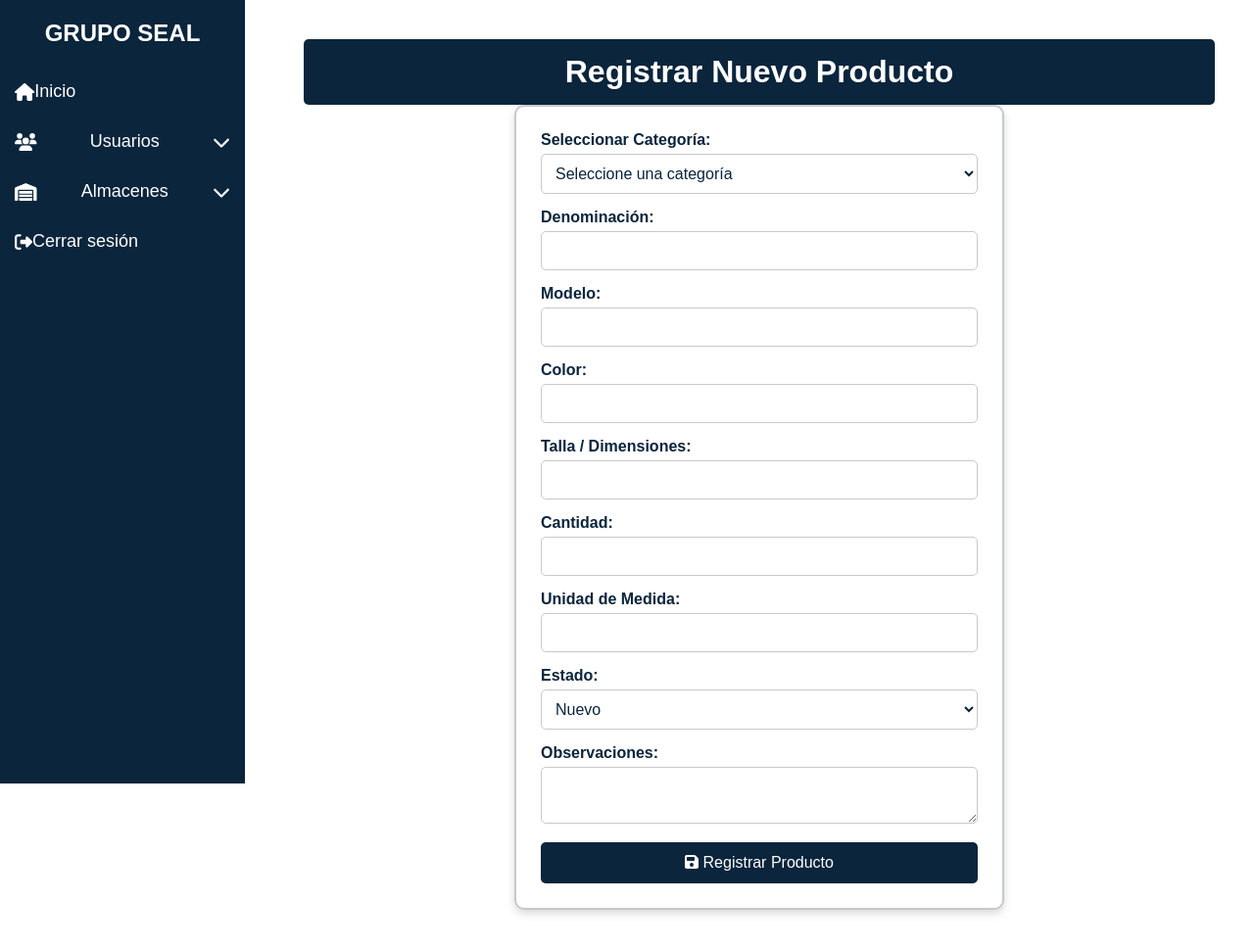
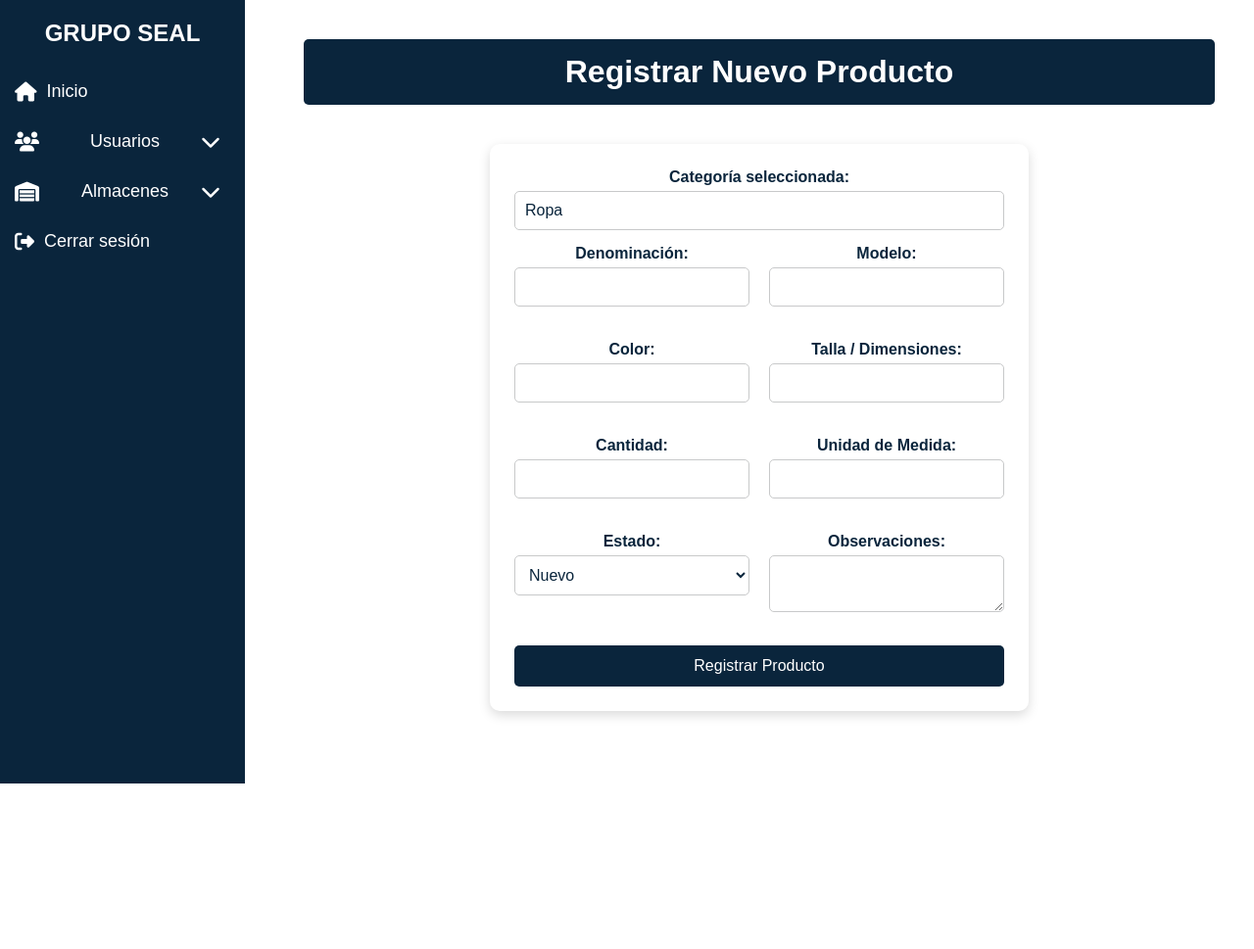
Before and after one commit to BrSilvinha/comseproa_inventory, a PHP site: page /almacenes/registrar_producto.php?almacen_id=4&categoria_id=1 in a window 1280 px wide. Shown: the whole page at 98% size. After the commit the page ends 800 px from the top, so only its background shows below. Run offline with PHP 8.4, Linux system fonts and the light colour scheme; a user stored in the database is signed in; tables that the repository leaves empty hold one stand-in row (values such as "Sample post").

Commit message:
Agregar validación de categoría en el registro de productos y mejorar el estilo del formulario

```diff
--- a/almacenes/registrar_producto.php
+++ b/almacenes/registrar_producto.php
@@ -7,31 +7,41 @@ if (!isset($_SESSION["user_id"])) {
     exit();
 }
 
-require_once "../config/database.php";
+require_once "../config/database.php"; // Conectar a la base de datos
 
-// Verificar si se proporcionó almacén
-if (!isset($_GET['almacen_id']) || !filter_var($_GET['almacen_id'], FILTER_VALIDATE_INT)) {
-    die("Datos no válidos.");
+// Verificar si se proporcionó almacén y categoría en la URL
+if (!isset($_GET['almacen_id']) || !filter_var($_GET['almacen_id'], FILTER_VALIDATE_INT) ||
+    !isset($_GET['categoria_id']) || !filter_var($_GET['categoria_id'], FILTER_VALIDATE_INT)) {
+    die("⚠️ Datos no válidos.");
 }
 
 $almacen_id = $_GET['almacen_id'];
+$categoria_id = $_GET['categoria_id'];
+
+// Definir el nombre de la categoría
+$categorias = [
+    1 => "Ropa",
+    2 => "Accesorios de seguridad",
+    3 => "Kebras y fundas nuevas"
+];
+
+$nombre_categoria = $categorias[$categoria_id] ?? "Desconocida";
 
 $mensaje = "";
 $error = "";
 
+// Manejo del formulario
 if ($_SERVER["REQUEST_METHOD"] == "POST") {
-    if (!empty($_POST["nombre"]) && !empty($_POST["cantidad"]) && !empty($_POST["unidad_medida"]) && !empty($_POST["estado"])) {
-        $nombre = trim($_POST["nombre"]);
+    $nombre = trim($_POST["nombre"] ?? '');
     $modelo = trim($_POST["modelo"] ?? '');
     $color = trim($_POST["color"] ?? '');
     $talla_dimensiones = trim($_POST["talla_dimensiones"] ?? '');
-        $cantidad = intval($_POST["cantidad"]);
-        $unidad_medida = trim($_POST["unidad_medida"]);
-        $estado = trim($_POST["estado"]);
+    $cantidad = isset($_POST["cantidad"]) ? intval($_POST["cantidad"]) : 0;
+    $unidad_medida = trim($_POST["unidad_medida"] ?? '');
+    $estado = trim($_POST["estado"] ?? '');
     $observaciones = trim($_POST["observaciones"] ?? '');
-        $categoria_id = intval($_POST["categoria"]);
 
-        // Insertar el producto en la base de datos
+    if (!empty($nombre) && $cantidad > 0 && !empty($unidad_medida) && !empty($estado)) {
         $sql = "INSERT INTO productos (nombre, modelo, color, talla_dimensiones, cantidad, unidad_medida, estado, observaciones, almacen_id, categoria_id)
                 VALUES (?, ?, ?, ?, ?, ?, ?, ?, ?, ?)";
         $stmt = $conn->prepare($sql);
@@ -48,7 +58,7 @@ if ($_SERVER["REQUEST_METHOD"] == "POST") {
             $error = "❌ Error en la consulta SQL: " . $conn->error;
         }
     } else {
-        $error = "⚠️ Todos los campos obligatorios deben llenarse.";
+        $error = "⚠️ Todos los campos obligatorios deben llenarse correctamente.";
     }
 }
 ?>
@@ -60,11 +70,11 @@ if ($_SERVER["REQUEST_METHOD"] == "POST") {
     <meta name="viewport" content="width=device-width, initial-scale=1.0">
     <title>Registrar Producto - COMSEPROA</title>
     <link rel="stylesheet" href="../assets/css/styles-dashboard.css">
+    <link rel="stylesheet" href="../assets/css/styles-productos.css">
     <link rel="stylesheet" href="../assets/css/styles-registrar-producto.css">
-    <script src="https://cdnjs.cloudflare.com/ajax/libs/font-awesome/6.4.2/js/all.min.js"></script>
+    <link rel="stylesheet" href="https://cdnjs.cloudflare.com/ajax/libs/font-awesome/6.4.2/css/all.min.css">
 </head>
 <body>
-
 <!-- Menú Lateral -->
 <nav class="sidebar">
     <h2>GRUPO SEAL</h2>
@@ -97,86 +107,87 @@ if ($_SERVER["REQUEST_METHOD"] == "POST") {
         <li><a href="../logout.php"><i class="fas fa-sign-out-alt"></i> Cerrar sesión</a></li>
     </ul>
 </nav>
-<!-- Contenido Principal -->
+
 <div class="main-content">
     <h1>Registrar Nuevo Producto</h1>
-
     <?php if (!empty($mensaje)): ?>
-        <p class="message"><?php echo $mensaje; ?></p>
+        <p class="message"> <?php echo $mensaje; ?> </p>
     <?php endif; ?>
     <?php if (!empty($error)): ?>
-        <p class="error"><?php echo $error; ?></p>
+        <p class="error"> <?php echo $error; ?> </p>
     <?php endif; ?>
 
     <div class="form-container">
     <form action="" method="POST">
-            <label for="categoria">Seleccionar Categoría:</label>
-            <select id="categoria" name="categoria" required onchange="mostrarCampos()">
-                <option value="">Seleccione una categoría</option>
-                <option value="1">Ropa</option>
-                <option value="2">Accesorios de seguridad</option>
-                <option value="3">Kebras y fundas nuevas</option>
-            </select>
+        <label>Categoría seleccionada:</label>
+        <input type="text" value="<?php echo htmlspecialchars($nombre_categoria); ?>" readonly>
+        <input type="hidden" name="categoria" value="<?php echo $categoria_id; ?>">
 
+        <div class="form-grid">
+            <div class="form-group">
                 <label for="nombre">Denominación:</label>
                 <input type="text" id="nombre" name="nombre" required>
+            </div>
 
-            <div id="campo-modelo">
+            <?php if ($categoria_id == 1 || $categoria_id == 2): ?>
+            <div class="form-group">
                 <label for="modelo">Modelo:</label>
                 <input type="text" id="modelo" name="modelo">
             </div>
+            <?php endif; ?>
 
-            <div id="campo-color">
+            <div class="form-group">
                 <label for="color">Color:</label>
                 <input type="text" id="color" name="color">
             </div>
 
-            <div id="campo-talla">
+            <div class="form-group">
                 <label for="talla_dimensiones">Talla / Dimensiones:</label>
                 <input type="text" id="talla_dimensiones" name="talla_dimensiones">
             </div>
 
+            <div class="form-group">
                 <label for="cantidad">Cantidad:</label>
-            <input type="number" id="cantidad" name="cantidad" required>
+                <input type="number" id="cantidad" name="cantidad" min="1" required>
+            </div>
 
+            <div class="form-group">
                 <label for="unidad_medida">Unidad de Medida:</label>
                 <input type="text" id="unidad_medida" name="unidad_medida" required>
+            </div>
 
+            <div class="form-group">
                 <label for="estado">Estado:</label>
                 <select id="estado" name="estado" required>
                     <option value="Nuevo">Nuevo</option>
                     <option value="Usado">Usado</option>
                     <option value="Dañado">Dañado</option>
                 </select>
+            </div>
 
+            <div class="form-group">
                 <label for="observaciones">Observaciones:</label>
                 <textarea id="observaciones" name="observaciones"></textarea>
-
-            <button type="submit"><i class="fas fa-save"></i> Registrar Producto</button>
-        </form>
             </div>
         </div>
 
+        <button type="submit" class="btn-registrar">Registrar Producto</button>
+    </form>
+</div>
+
 <script>
-function mostrarCampos() {
-    var categoria = document.getElementById("categoria").value;
+document.addEventListener("DOMContentLoaded", function () {
+    var categoria = "<?php echo $categoria_id; ?>";
 
-    // Ocultar todos los campos adicionales por defecto
-    document.getElementById("campo-modelo").style.display = "none";
-    document.getElementById("campo-color").style.display = "none";
-    document.getElementById("campo-talla").style.display = "none";
-
-    if (categoria == "1" || categoria == "2") {
-        // Ropa y Accesorios de seguridad: Muestran Modelo, Color y Talla/Dimensiones
+    if (categoria === "1" || categoria === "2") {
         document.getElementById("campo-modelo").style.display = "block";
         document.getElementById("campo-color").style.display = "block";
         document.getElementById("campo-talla").style.display = "block";
-    } else if (categoria == "3") {
-        // Kebras y fundas nuevas: Solo muestran Color y Talla/Dimensiones
+    } else if (categoria === "3") {
         document.getElementById("campo-color").style.display = "block";
         document.getElementById("campo-talla").style.display = "block";
     }
-}
+});
 </script>
 <script src="../assets/js/script.js"></script>
 </body>
--- a/assets/css/styles-registrar-producto.css
+++ b/assets/css/styles-registrar-producto.css
@@ -1,4 +1,3 @@
-
 /* Estilos para el formulario */
 .main-content {
     margin-left: 270px;
@@ -7,13 +6,26 @@
 }
 
 .form-container {
+    max-width: 550px;
+    margin: 40px auto;
+    padding: 25px;
     background: #ffffff;
-    padding: 25px;
     border-radius: 10px;
-    box-shadow: 0px 4px 8px rgba(0, 0, 0, 0.15);
-    max-width: 500px;
-    margin: auto;
-    border: 2px solid #c8c9ca;
+    box-shadow: 0px 4px 12px rgba(0, 0, 0, 0.15);
+    text-align: center;
+}
+.form-grid {
+    display: grid;
+    grid-template-columns: 1fr 1fr;
+    gap: 20px;
+    margin-bottom: 15px;
+}
+
+.form-group label {
+    display: block;
+    font-weight: bold;
+    margin-bottom: 5px;
+    color: #0a253c;
 }
 
 .form-container label {
@@ -56,6 +68,7 @@ button {
     transition: 0.3s;
 }
 
+
 button:hover {
     background-color: #072030;
 }
```
Lines whose indentation alone changed are shown as unchanged.
